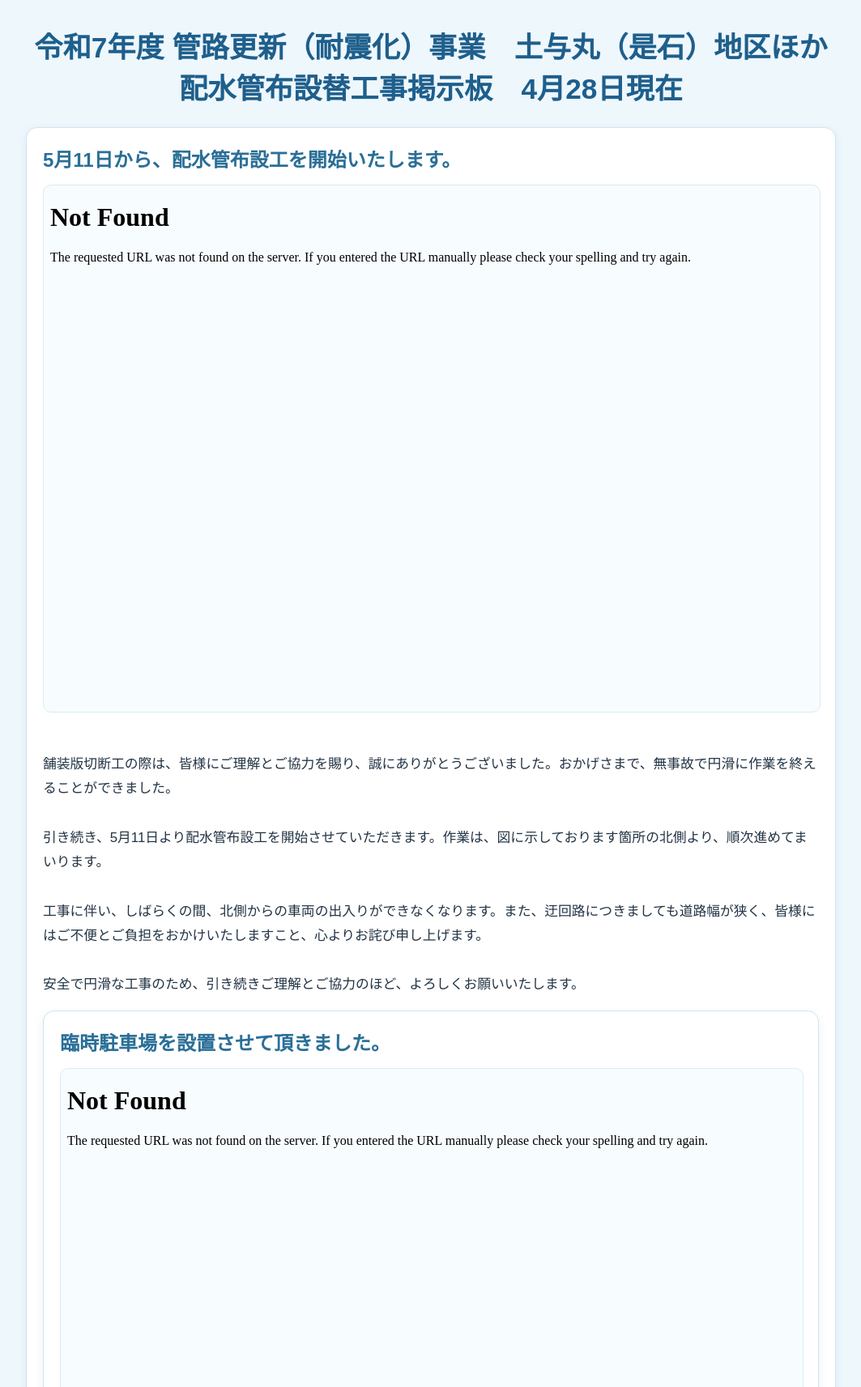
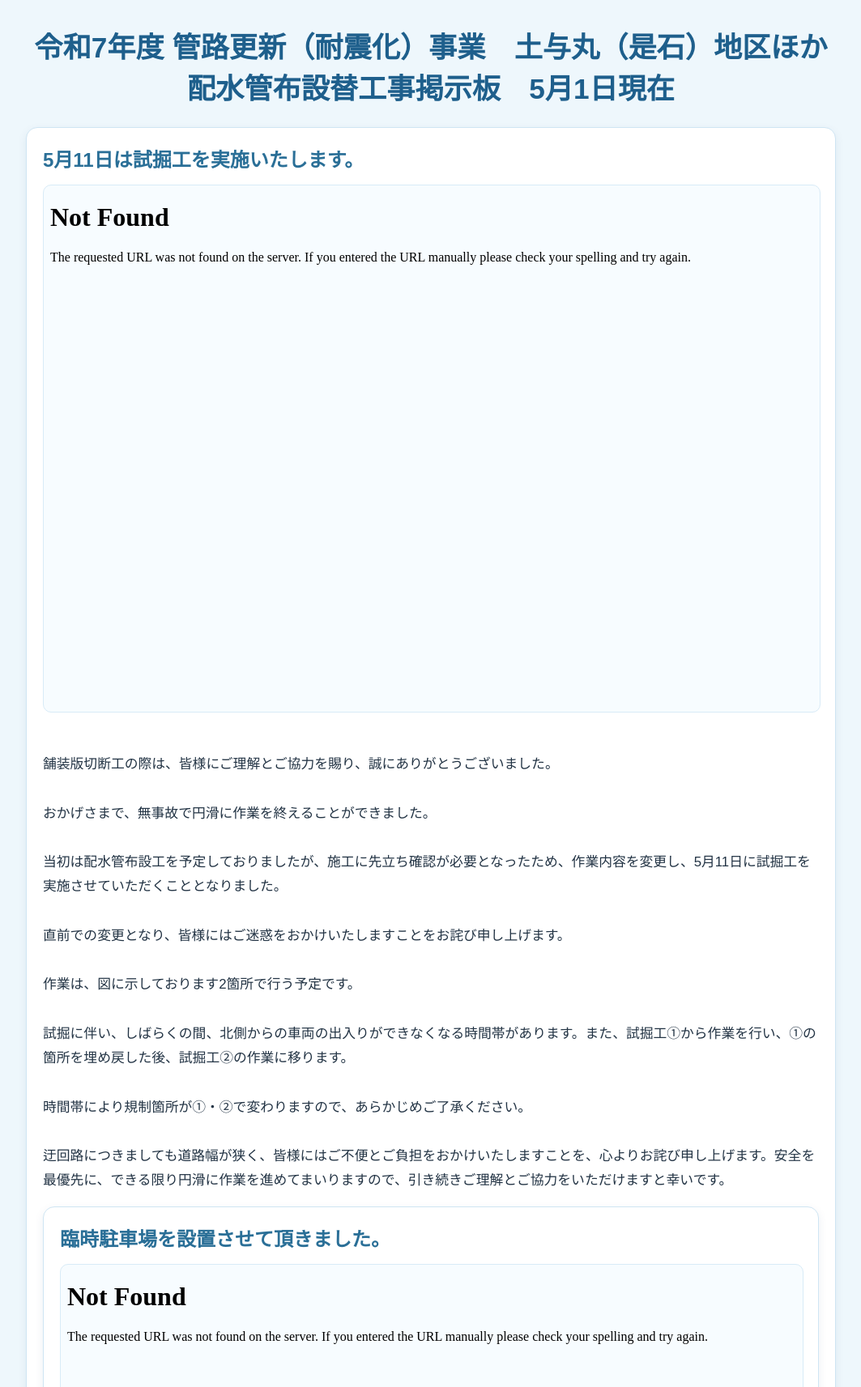
Before and after one commit to takeda03731-yu/construction_board, a Flask app: page / in a window 1280 px wide. Shown: the top 1713 px of the page at 81% size, without its empty margins (108-1171 px from the left). Run offline with Flask 3, Linux system fonts and the light colour scheme; some libraries are stand-ins or nearby versions.

Commit message:
試掘工に変更

```diff
--- a/main.py
+++ b/main.py
@@ -75,11 +75,11 @@ with app.app_context():
 # 表示用固定データ
 # -------------------------
 SITE_INFO = {
-    "construction_name": "令和7年度 管路更新（耐震化）事業　土与丸（是石）地区ほか配水管布設替工事掲示板　4月28日現在",
-    "image_file": "配水管布設工.pdf",  # staticフォルダ内のファイル名
+    "construction_name": "令和7年度 管路更新（耐震化）事業　土与丸（是石）地区ほか配水管布設替工事掲示板　5月1日現在",
+    "image_file": "試掘工.pdf",  # staticフォルダ内のファイル名
     "image_file2": "工事概要.pdf",
     "image_file3": "臨時駐車場.pdf",
-    "image_description": "舗装版切断工の際は、皆様にご理解とご協力を賜り、誠にありがとうございました。おかげさまで、無事故で円滑に作業を終えることができました。\n\n引き続き、5月11日より配水管布設工を開始させていただきます。作業は、図に示しております箇所の北側より、順次進めてまいります。\n\n工事に伴い、しばらくの間、北側からの車両の出入りができなくなります。また、迂回路につきましても道路幅が狭く、皆様にはご不便とご負担をおかけいたしますこと、心よりお詫び申し上げます。\n\n安全で円滑な工事のため、引き続きご理解とご協力のほど、よろしくお願いいたします。",
+    "image_description": "舗装版切断工の際は、皆様にご理解とご協力を賜り、誠にありがとうございました。\n\nおかげさまで、無事故で円滑に作業を終えることができました。\n\n当初は配水管布設工を予定しておりましたが、施工に先立ち確認が必要となったため、作業内容を変更し、5月11日に試掘工を実施させていただくこととなりました。\n\n直前での変更となり、皆様にはご迷惑をおかけいたしますことをお詫び申し上げます。\n\n作業は、図に示しております2箇所で行う予定です。\n\n試掘に伴い、しばらくの間、北側からの車両の出入りができなくなる時間帯があります。また、試掘工①から作業を行い、①の箇所を埋め戻した後、試掘工②の作業に移ります。\n\n時間帯により規制箇所が①・②で変わりますので、あらかじめご了承ください。\n\n迂回路につきましても道路幅が狭く、皆様にはご不便とご負担をおかけいたしますことを、心よりお詫び申し上げます。安全を最優先に、できる限り円滑に作業を進めてまいりますので、引き続きご理解とご協力をいただけますと幸いです。",
     "image_description2": "工事は舗装版切断工から始まり、本舗装復旧工で終了となります。給水分岐替工では、個別に断水が発生します。断水の際は事前にお知らせしますので、ご理解とご協力をお願い致します。",
     "image_description3": "このたび、近隣の住民様のご厚意により、臨時駐車場を設置させていただくこととなりました。\n\n配水管の布設作業は、1日あたり約15m～30m程度の掘削を行うため、施工箇所によりましては、一時的にお車の出し入れが難しくなる場合がございます。\n\nその際には大変恐れ入りますが、臨時駐車場へのお車のご移動にご協力をお願いさせていただくことがございます。\n\nなお、臨時駐車場内における盗難や事故等につきましては、誠に申し訳ございませんが、責任を負いかねますので、貴重品の管理や施錠等にご留意いただきますようお願い申し上げます。\n\nできる限りご不便をおかけしないよう努めてまいりますので、安心・安全な工事のため、何卒ご理解とご協力のほどお願い申し上げます。",
     "holiday_notice": "休工日：4月27日・28日は舗装切断作業で、その後4月29日～5月10日までは休工となります。5月11日から作業開始予定です。"
--- a/templates/base.html
+++ b/templates/base.html
@@ -15,7 +15,7 @@
         </header>
 
         <section class="card">
-            <h2>5月11日から、配水管布設工を開始いたします。</h2>
+            <h2>5月11日は試掘工を実施いたします。</h2>
 
             {% set ext = site.image_file.split('.')[-1].lower() %}
 
```
Also changed, not shown: 1 other file.
